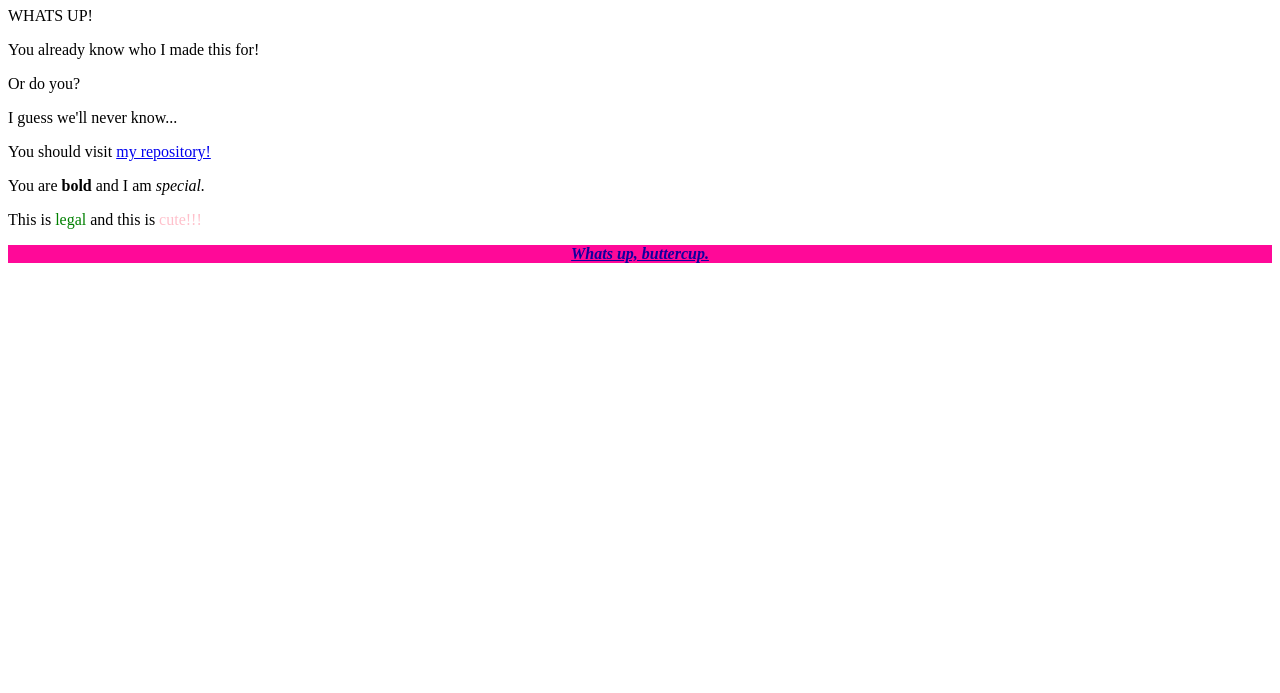
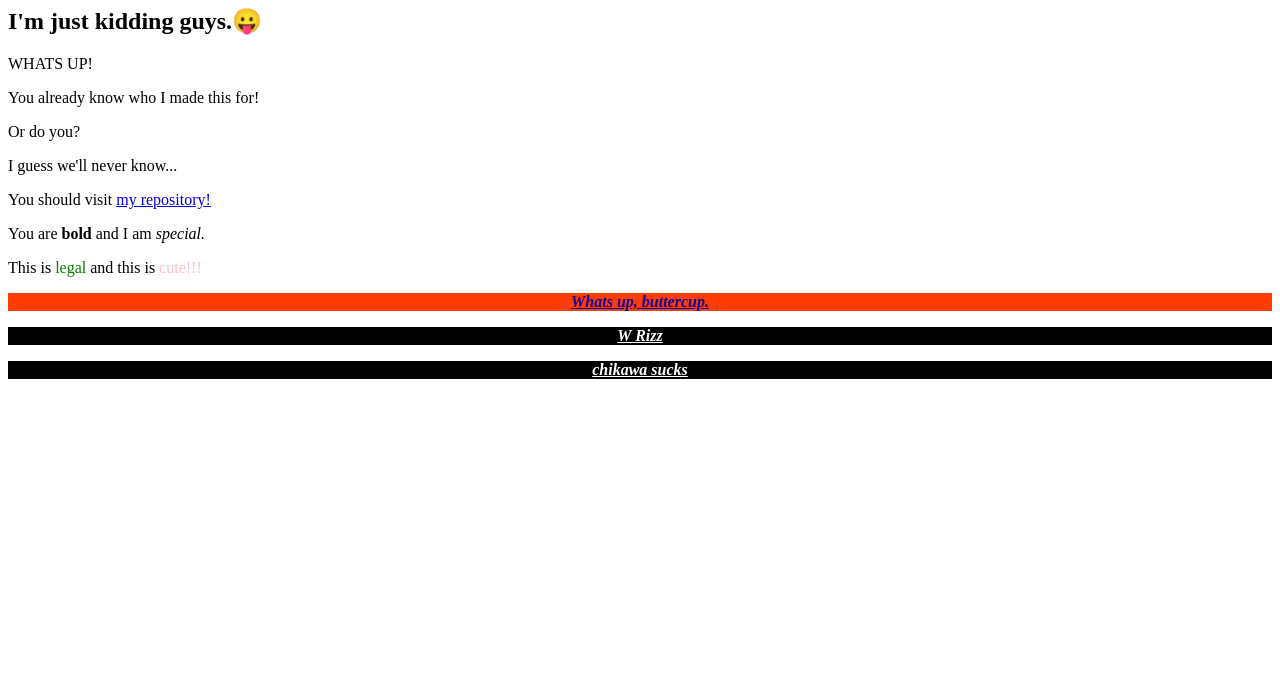
Before and after one commit to armthenerd/fern, a plain HTML site: page index.html in a window 1280 px wide. Shown: the part 107-800 px from the top of the page. Drawn offline with Linux system fonts and the light colour scheme.

Commit message:
teacher yellling at me

```diff
--- a/index.html
+++ b/index.html
@@ -1,3 +1,23 @@
+<!DOCTYPE html>
+<html>
+    <head>
+        <link rel="stylesheet" href="style.css">
+        <style>
+            #stylish {
+                font-weight: bold;
+                font-style: italic;
+                text-decoration: underline;
+                text-align: center;
+                color: rgb(255, 255, 255);
+                background: rgb(0, 0, 0);
+            }
+        </style>
+    </head>
+    <body>
+        <p id="stylish">No problem</a>
+    </body>
+</html>
+
 <h1>Hello Traveler!</h1>
 
 <h2>I'm just kidding guys.😛</h2>
@@ -37,4 +57,11 @@ and this is
   cute!!!
 </span>
 
-<p style="font-weight:bold;font-style:italic;text-decoration:underline;text-align:center;color:rgb(16, 0, 158);background:rgb(255, 9, 152)">Whats up, buttercup.</p>
+<p style="font-weight:bold;font-style:italic;text-decoration:underline;text-align:center;color:rgb(16, 0, 158);background:rgb(255, 60, 0)">Whats up, buttercup.</p>
+
+<p id="stylish">W Rizz</a>
+
+    <title>Fern</title>
+
+
+<p id="stylish">chikawa sucks</a>
--- /dev/null
+++ b/style.css
@@ -0,0 +1,8 @@
+#stylish {
+    font-weight: bold;
+    font-style: italic;
+    text-decoration: underline;
+    text-align: center;
+    color: pink;
+    background: green;
+}
```
